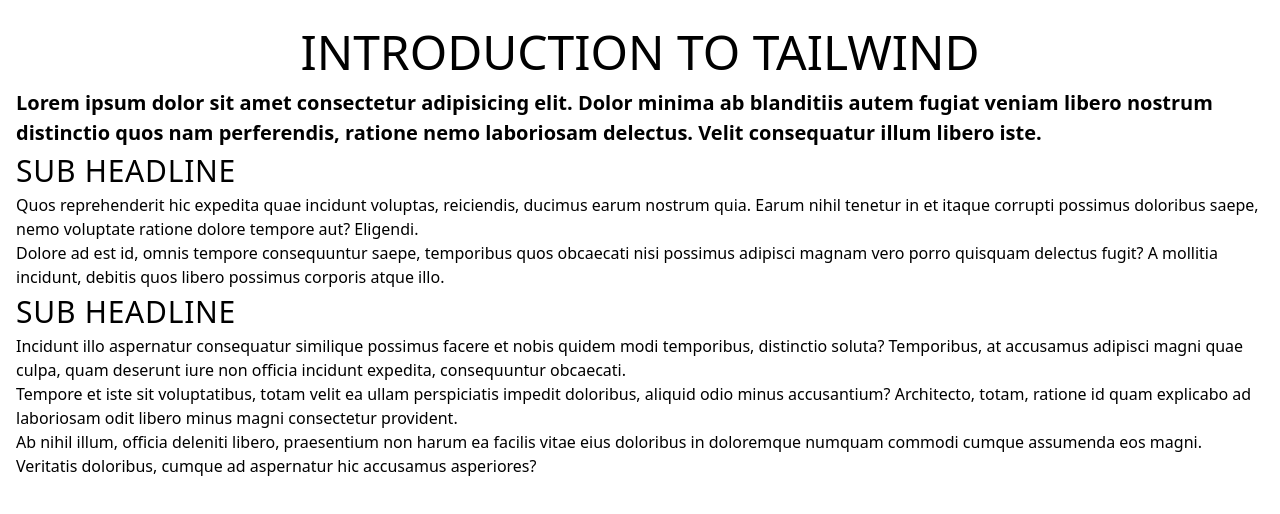
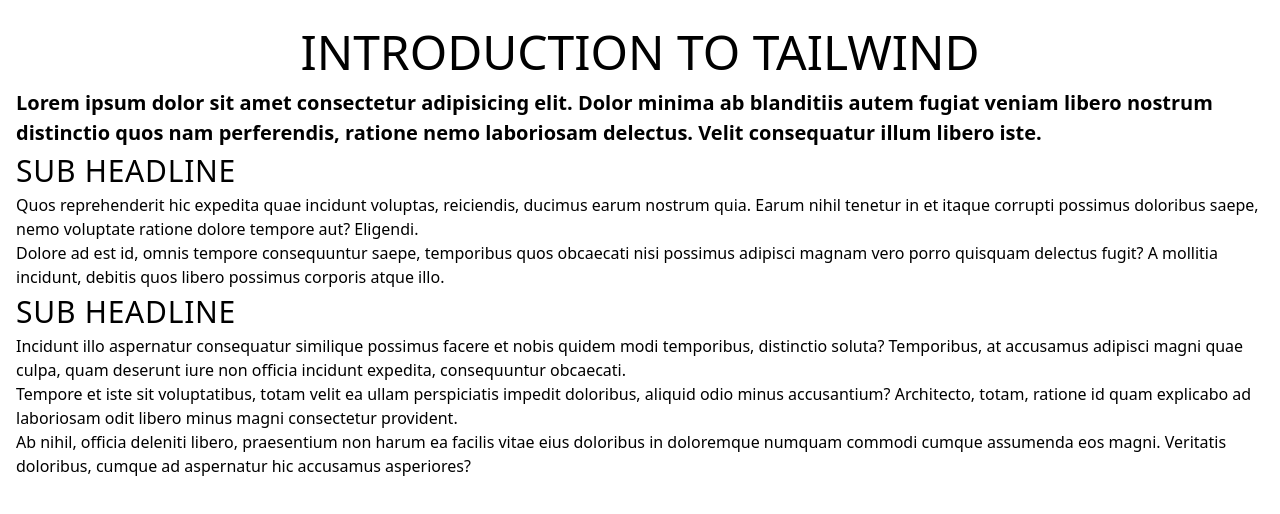
Before and after one commit to dankore/tailwind, a plain HTML site: page index.html in a window 1280 px wide. Drawn offline with nearby package versions, Linux system fonts and the light colour scheme.

Commit message:
first batch of learning

```diff
--- a/index.html
+++ b/index.html
@@ -17,7 +17,7 @@
         <h2 class="md:font-serif uppercase tracking-wide lg:font-sans tex-3xl md:text-3xl sm:text-grey-dark lg:text-red-darker">Sub Headline</h2>
         <p>Incidunt illo aspernatur consequatur similique possimus facere et nobis quidem modi temporibus, distinctio soluta? Temporibus, at accusamus adipisci magni quae culpa, quam deserunt iure non officia incidunt expedita, consequuntur obcaecati.</p>
         <p>Tempore et iste sit voluptatibus, totam velit ea ullam perspiciatis impedit doloribus, aliquid odio minus accusantium? Architecto, totam, ratione id quam explicabo ad laboriosam odit libero minus magni consectetur provident.</p>
-        <p>Ab nihil illum, officia deleniti libero, praesentium non harum ea facilis vitae eius doloribus in doloremque numquam commodi cumque assumenda eos magni. Veritatis doloribus, cumque ad aspernatur hic accusamus asperiores?</p>
+        <p>Ab nihil, officia deleniti libero, praesentium non harum ea facilis vitae eius doloribus in doloremque numquam commodi cumque assumenda eos magni. Veritatis doloribus, cumque ad aspernatur hic accusamus asperiores?</p>
     </div>
 </body>
 </html>
```
